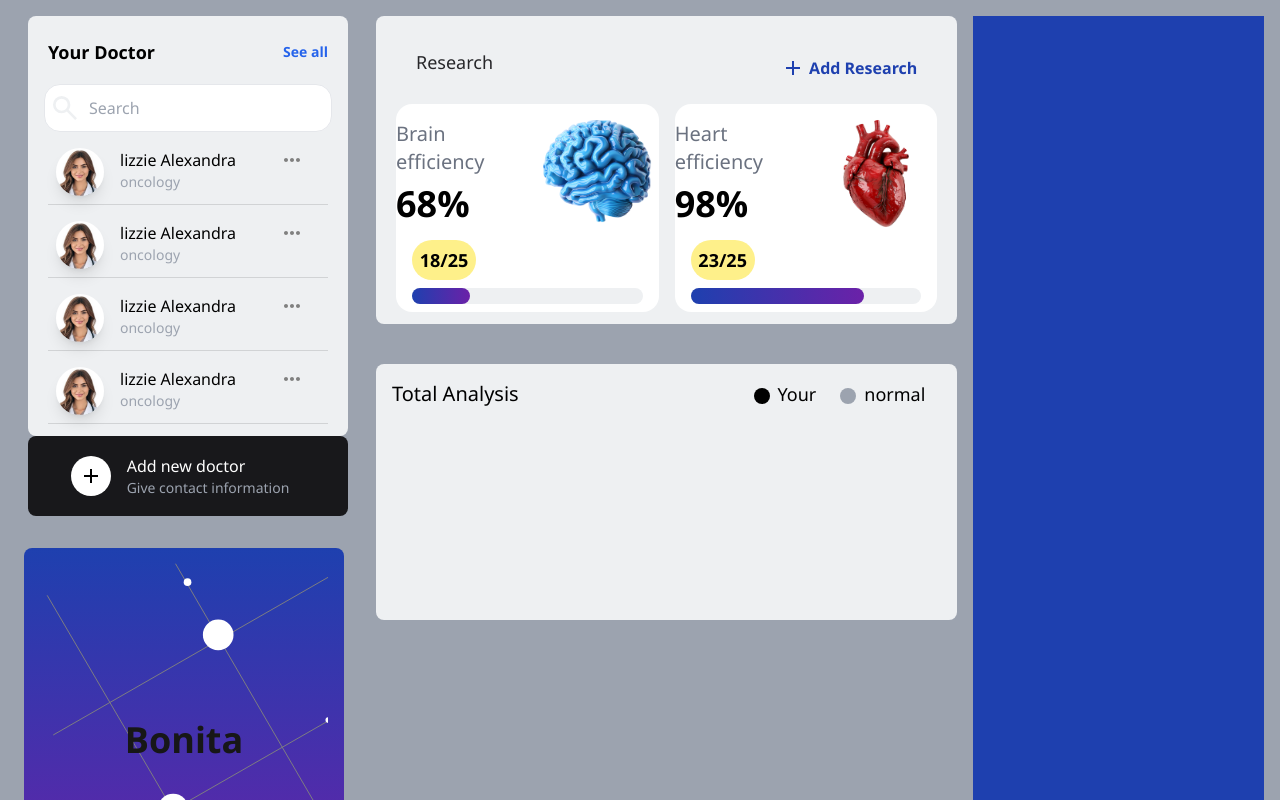
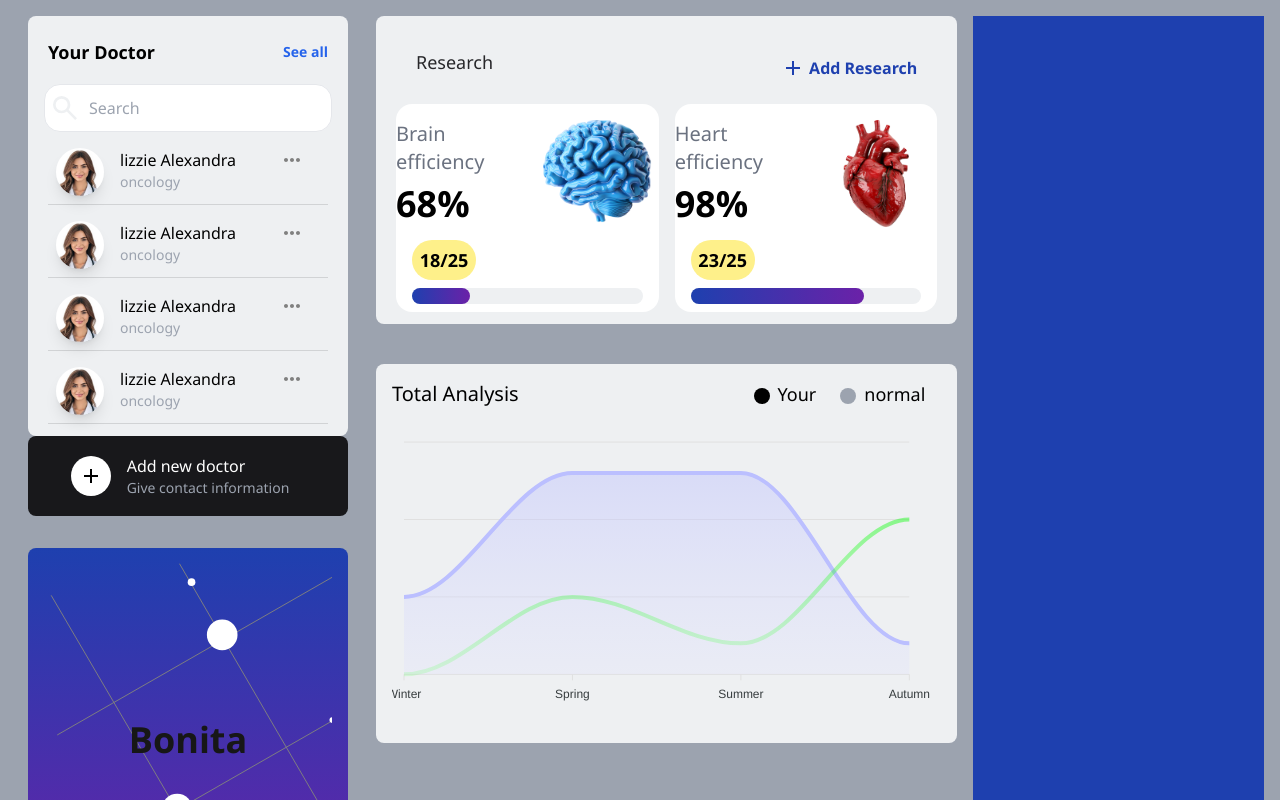
Before and after one commit to AlirezaAkbarpour/bonita, a Next.js app: page / in a window 1280 px wide. Shown: the top 800 px of the page. Built offline with nearby package versions, Linux system fonts and the light colour scheme.

Commit message:
Analysis chart created

```diff
--- a/components/analyses.tsx
+++ b/components/analyses.tsx
@@ -1,7 +1,10 @@
 'use client'
+
+import AnalysisChart from "./analysisChart"
+
 export default function AnalysisComponent()  {
   return (
-    <div className='w-full h-64 bg-manual_gray p-4 rounded-lg'>
+    <div className='w-full bg-manual_gray mt-4 p-4 rounded-lg'>
         <div className='w-full flex justify-between'>
             <div className='text-black text-xl font-medium'>Total Analysis</div>
             <div className='text-black text-lg font-normal px-2 flex items-center justify-start'>
@@ -16,8 +19,8 @@ export default function AnalysisComponent()  {
 
             </div>
         </div>
-        <div>
-
+        <div className="w-full">
+            <AnalysisChart/>
         </div>
     </div>
   )
--- /dev/null
+++ b/components/analysisChart.tsx
@@ -0,0 +1,70 @@
+'use client'
+import React, { Component } from "react";
+import Chart from "react-apexcharts";
+
+export default class ApexChart extends Component {
+    constructor(props: any) {
+      super(props);
+
+      this.state = {
+        series: [{
+          name: 'normal',
+          color:'#00ff00',
+          type:'line',
+          data: [15, 20, 17, 25]
+        },{
+            name: 'Your',
+            type:'area',
+            color:'#bbbfff',
+            zIndex:'1',
+            data: [20, 28, 28, 17]
+          }],
+        options: {
+          chart: {
+            height: 300,
+            type: 'area',
+            toolbar:{
+                show:false
+            }
+          },
+          dataLabels: {
+            enabled: false
+          },
+          stroke: {
+            curve: 'smooth'
+          },
+          yaxis:{
+            show:false,
+            axisBorder:{show:false}
+          }
+          ,
+          legend:{
+            show:false
+          }
+          ,
+          xaxis: {
+            type: 'category',
+            axisBorder:{show:false},
+            categories: ["Winter", "Spring", "Summer", "Autumn"]
+          },
+          tooltip: {
+            x: {
+              format: 'dd/MM/yy HH:mm'
+            },
+          },
+          colors:['#2E93fA', '#66DA26',]
+        },
+      };
+    }
+
+    render() {
+      return (
+        <div className="w-full ">
+          <div id="chart" className="w-full">
+            <Chart options={this.state.options} series={this.state.series} type="area" height={300} />
+          </div>
+          <div id="html-dist"></div>
+        </div>
+      );
+    }
+  }
--- a/components/bonita.tsx
+++ b/components/bonita.tsx
@@ -1,7 +1,7 @@
 export default function Bonita() {
   return (
     <>
-        <div className="w-80 h-96 mx-2 my-8 rounded-lg flex justify-center items-center
+        <div className="w-80 h-96 mx-3 my-8 rounded-lg flex justify-center items-center
          bg-gradient-to-t from-purple-800 to-blue-800">
             <span className="text-4xl z-50 absolute font-bold">Bonita</span>
             <svg height="386" width="320" xmlns="http://www.w3.org/2000/svg"
--- a/package.json
+++ b/package.json
@@ -13,8 +13,10 @@
     "@emotion/styled": "^11.13.0",
     "@mui/icons-material": "^6.1.0",
     "@mui/material": "^6.1.0",
+    "apexcharts": "^3.53.0",
     "next": "14.2.11",
     "react": "^18",
+    "react-apexcharts": "^1.4.1",
     "react-dom": "^18",
     "react-svg": "^16.1.34",
     "recharts": "^2.12.7"
```
Also changed, not shown: 1 other file (tests, documents, lock files or other folders).
